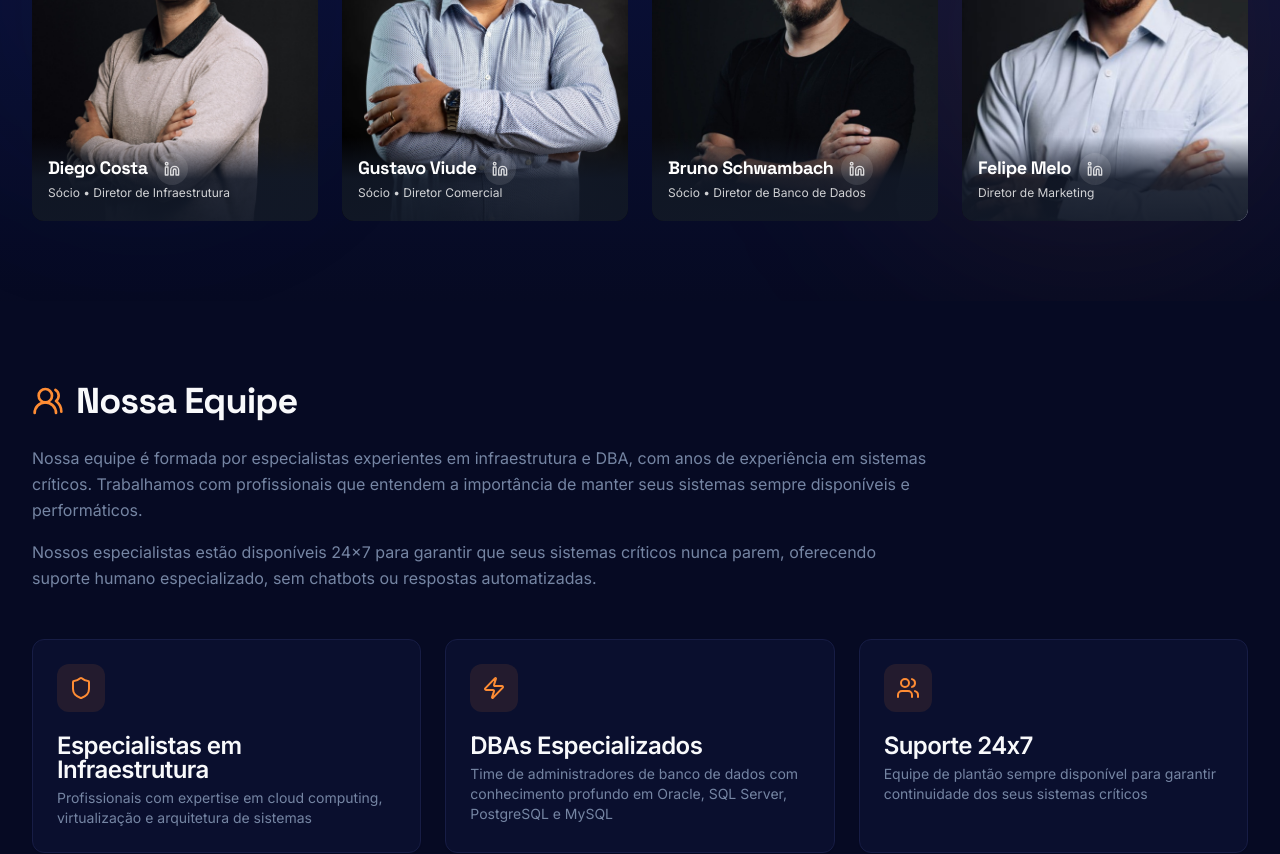
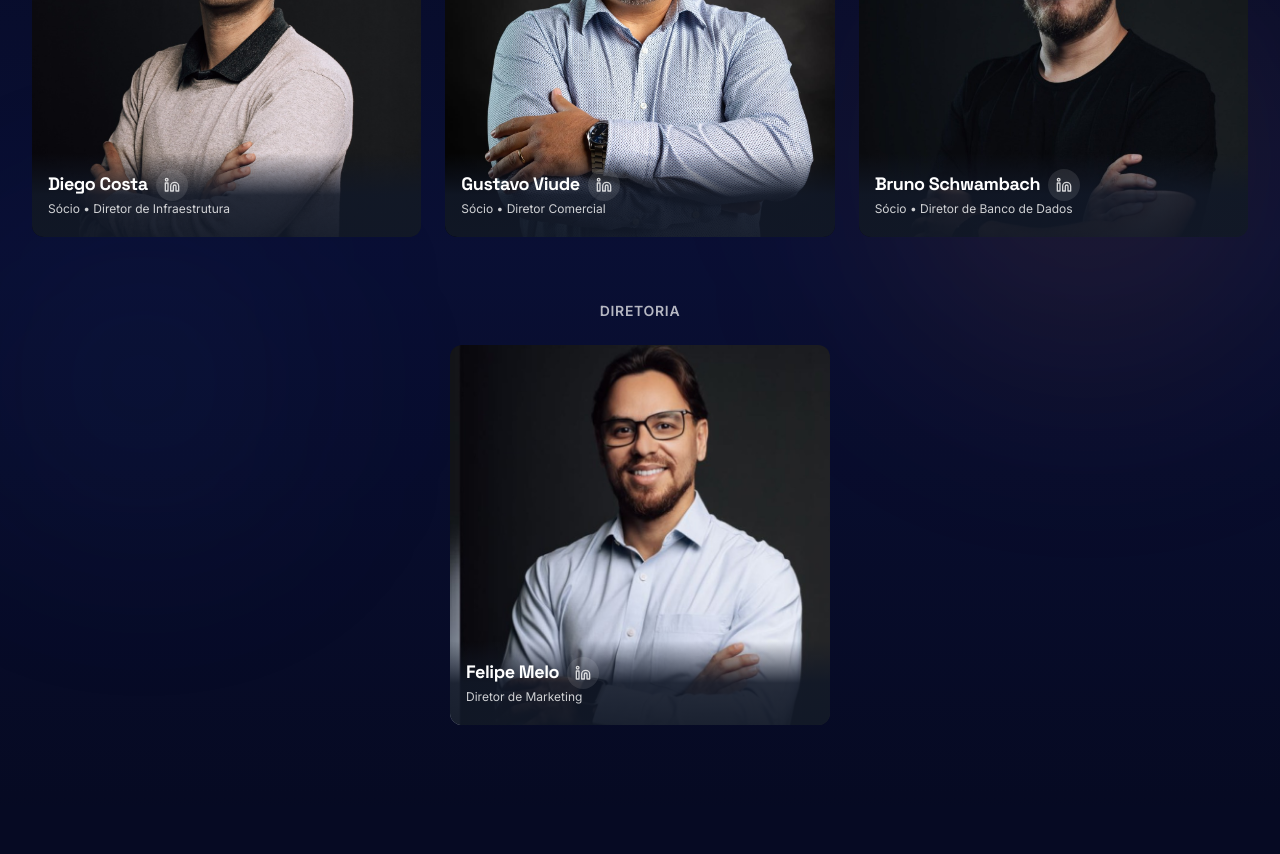
Before and after one commit to Mdscloud/website-new, a React (Vite) app: page /quem-somos in a window 1280 px wide. Shown: the part 2560-3414 px from the top of the page. Built offline with nearby package versions, Linux system fonts and the light colour scheme; the HTML template or start-up script is replaced by a standard one; a web font is replaced by a local one.

Commit message:
Atualizando lideres

```diff
--- a/src/pages/QuemSomos.tsx
+++ b/src/pages/QuemSomos.tsx
@@ -50,7 +50,7 @@ const staggerContainer = {
 };
 
 const QuemSomos = () => {
-  const [hoveredIndex, setHoveredIndex] = useState<number | null>(null);
+  const [hoveredKey, setHoveredKey] = useState<string | null>(null);
 
   // Array com todas as imagens da equipe
   const equipeImages = [
@@ -89,6 +89,9 @@ const QuemSomos = () => {
       linkedin: "https://www.linkedin.com/in/fbmelo/"
     }
   ];
+
+  const sociosFundadores = socios.filter((p) => p.title.startsWith("Sócio"));
+  const diretoria = socios.filter((p) => !p.title.startsWith("Sócio"));
 
   return (
     <div className="min-h-screen bg-background overflow-x-hidden">
@@ -464,47 +467,50 @@ const QuemSomos = () => {
             <div className="absolute left-0 bottom-1/4 h-72 w-72 rounded-full bg-accent/10 blur-[100px]"></div>
 
             <div className="relative z-10 max-w-7xl mx-auto px-4 sm:px-6 lg:px-8">
+              {/* Título */}
+              <motion.div
+                initial="hidden"
+                whileInView="visible"
+                viewport={{ once: true, margin: "-100px" }}
+                variants={fadeInUp}
+                className="flex flex-row flex-wrap items-center gap-3 mb-8 lg:mb-10"
+              >
+                <h2 className="text-4xl lg:text-5xl font-display font-bold text-white">
+                  Liderança
+                </h2>
+                <ArrowRight className="h-8 w-8 text-white/50 shrink-0" />
+              </motion.div>
+
+              {/* Grid Sócios (3 cards) */}
               <motion.div
                 initial="hidden"
                 whileInView="visible"
                 viewport={{ once: true, margin: "-100px" }}
                 variants={staggerContainer}
-                className="grid grid-cols-2 lg:grid-cols-4 gap-4 lg:gap-6"
+                className="grid grid-cols-1 sm:grid-cols-2 lg:grid-cols-3 gap-4 lg:gap-6"
               >
-                {/* Painel de título - largura total */}
-                <motion.div variants={fadeInUp} className="flex flex-row flex-wrap items-center gap-3 col-span-2 lg:col-span-4">
-                  <h2 className="text-4xl lg:text-5xl font-display font-bold text-white">
-                    Liderança
-                  </h2>
-                  <ArrowRight className="h-8 w-8 text-white/50 shrink-0" />
-                </motion.div>
-
-                {/* Cards dos sócios - 4 na mesma linha */}
-                {socios.map((socio, index) => (
+                {sociosFundadores.map((socio) => (
                   <motion.div
-                    key={index}
+                    key={socio.name}
                     variants={fadeInUp}
                     className="group relative"
-                    onMouseEnter={() => setHoveredIndex(index)}
-                    onMouseLeave={() => setHoveredIndex(null)}
+                    onMouseEnter={() => setHoveredKey(socio.name)}
+                    onMouseLeave={() => setHoveredKey(null)}
                   >
                     <div className="relative h-[320px] lg:h-[380px] rounded-xl overflow-hidden">
-                      {/* Imagem de fundo */}
                       <img
                         src={socio.image}
                         alt={socio.name}
                         className="w-full h-full object-cover transition-transform duration-300 group-hover:scale-105"
                       />
-
-                      {/* Overlay que sobe no hover com gradiente transparente */}
                       <motion.div
                         className="absolute bottom-0 left-0 right-0 p-4"
                         animate={{
-                          height: hoveredIndex === index ? '100%' : 'auto',
+                          height: hoveredKey === socio.name ? '100%' : 'auto',
                         }}
                         transition={{ duration: 0.3, ease: "easeOut" }}
                         style={{
-                          background: hoveredIndex === index
+                          background: hoveredKey === socio.name
                             ? 'linear-gradient(to top, rgba(17, 24, 39, 0.98) 0%, rgba(17, 24, 39, 0.95) 20%, rgba(17, 24, 39, 0.85) 40%, rgba(17, 24, 39, 0.6) 60%, rgba(17, 24, 39, 0.3) 80%, transparent 100%)'
                             : 'linear-gradient(to top, rgba(17, 24, 39, 0.95) 0%, rgba(17, 24, 39, 0.9) 50%, transparent 100%)'
                         }}
@@ -527,10 +533,8 @@ const QuemSomos = () => {
                             </div>
                             <p className="text-xs text-white/80">{socio.title}</p>
                           </div>
-
-                          {/* Biografia - aparece no hover */}
                           <AnimatePresence>
-                            {hoveredIndex === index && (
+                            {hoveredKey === socio.name && (
                               <motion.div
                                 initial={{ opacity: 0, height: 0 }}
                                 animate={{ opacity: 1, height: 'auto' }}
@@ -550,6 +554,82 @@ const QuemSomos = () => {
                   </motion.div>
                 ))}
               </motion.div>
+
+              {/* Separador e Diretoria (Felipe centralizado) */}
+              <div className="mt-12 lg:mt-16">
+                <p className="text-white/70 text-sm font-semibold uppercase tracking-wider text-center mb-6">
+                  Diretoria
+                </p>
+                <div className="flex justify-center">
+                  {diretoria.map((socio) => (
+                    <motion.div
+                      key={socio.name}
+                      initial="hidden"
+                      whileInView="visible"
+                      viewport={{ once: true }}
+                      variants={fadeInUp}
+                      className="group relative w-full max-w-[320px] lg:max-w-[380px]"
+                      onMouseEnter={() => setHoveredKey(socio.name)}
+                      onMouseLeave={() => setHoveredKey(null)}
+                    >
+                      <div className="relative h-[320px] lg:h-[380px] rounded-xl overflow-hidden">
+                        <img
+                          src={socio.image}
+                          alt={socio.name}
+                          className="w-full h-full object-cover transition-transform duration-300 group-hover:scale-105"
+                        />
+                        <motion.div
+                          className="absolute bottom-0 left-0 right-0 p-4"
+                          animate={{
+                            height: hoveredKey === socio.name ? '100%' : 'auto',
+                          }}
+                          transition={{ duration: 0.3, ease: "easeOut" }}
+                          style={{
+                            background: hoveredKey === socio.name
+                              ? 'linear-gradient(to top, rgba(17, 24, 39, 0.98) 0%, rgba(17, 24, 39, 0.95) 20%, rgba(17, 24, 39, 0.85) 40%, rgba(17, 24, 39, 0.6) 60%, rgba(17, 24, 39, 0.3) 80%, transparent 100%)'
+                              : 'linear-gradient(to top, rgba(17, 24, 39, 0.95) 0%, rgba(17, 24, 39, 0.9) 50%, transparent 100%)'
+                          }}
+                        >
+                          <div className="flex flex-col justify-end h-full">
+                            <div className="mb-1">
+                              <div className="flex items-center gap-2 flex-wrap">
+                                <h3 className="text-base lg:text-lg font-bold text-white mb-0.5">{socio.name}</h3>
+                                {socio.linkedin && (
+                                  <a
+                                    href={socio.linkedin}
+                                    target="_blank"
+                                    rel="noopener noreferrer"
+                                    className="inline-flex items-center justify-center w-8 h-8 rounded-full bg-white/10 hover:bg-primary text-white/80 hover:text-white transition-colors"
+                                    aria-label={`LinkedIn de ${socio.name}`}
+                                  >
+                                    <Linkedin className="h-4 w-4" />
+                                  </a>
+                                )}
+                              </div>
+                              <p className="text-xs text-white/80">{socio.title}</p>
+                            </div>
+                            <AnimatePresence>
+                              {hoveredKey === socio.name && (
+                                <motion.div
+                                  initial={{ opacity: 0, height: 0 }}
+                                  animate={{ opacity: 1, height: 'auto' }}
+                                  exit={{ opacity: 0, height: 0 }}
+                                  transition={{ duration: 0.3, delay: 0.1 }}
+                                  className="mt-3"
+                                >
+                                  <p className="text-xs text-white/90 leading-relaxed">
+                                    {socio.bio}
+                                  </p>
+                                </motion.div>
+                              )}
+                            </AnimatePresence>
+                          </div>
+                        </motion.div>
+                      </div>
+                    </motion.div>
+                  ))}
+                </div>
+              </div>
             </div>
           </section>
 
```
